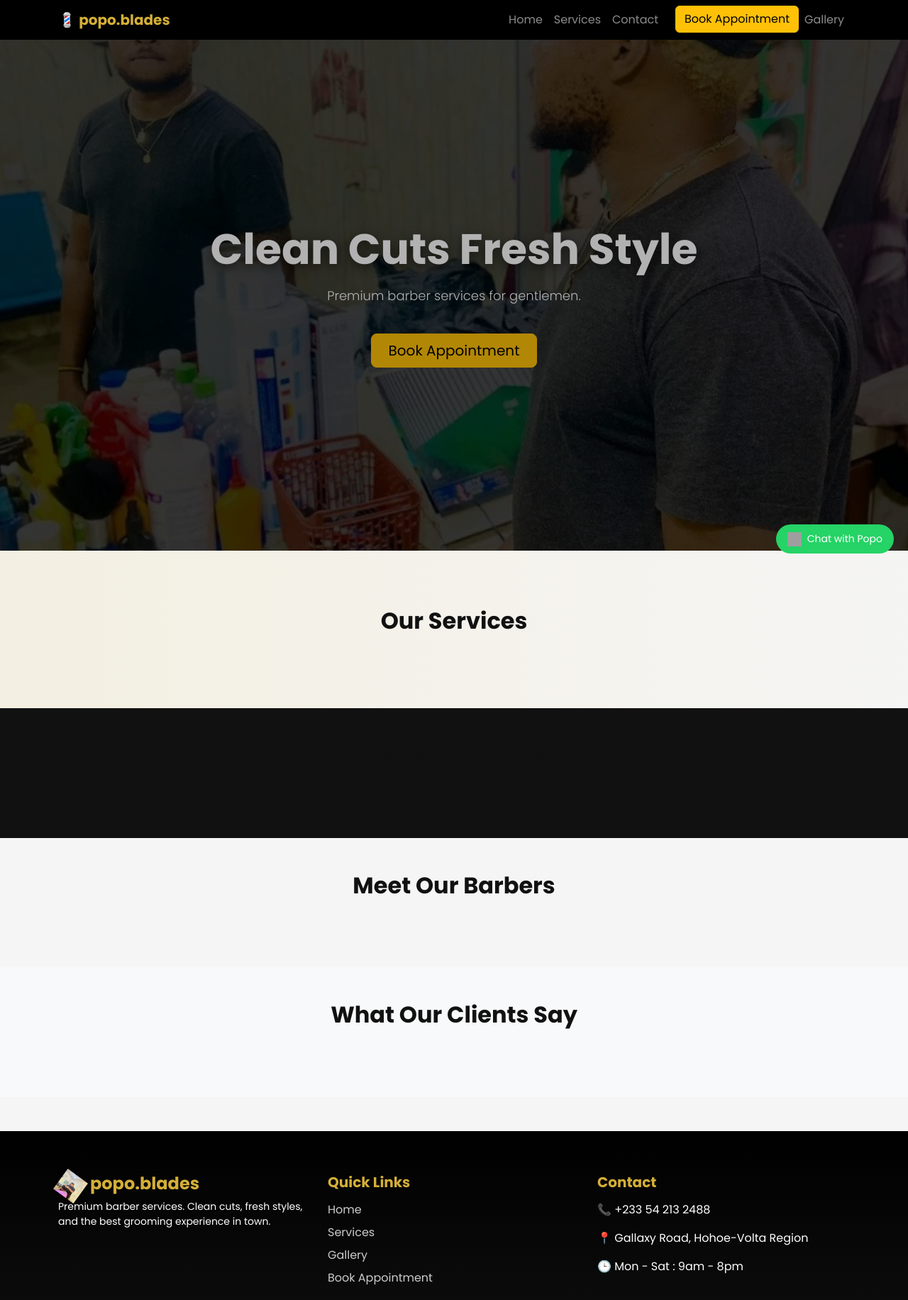
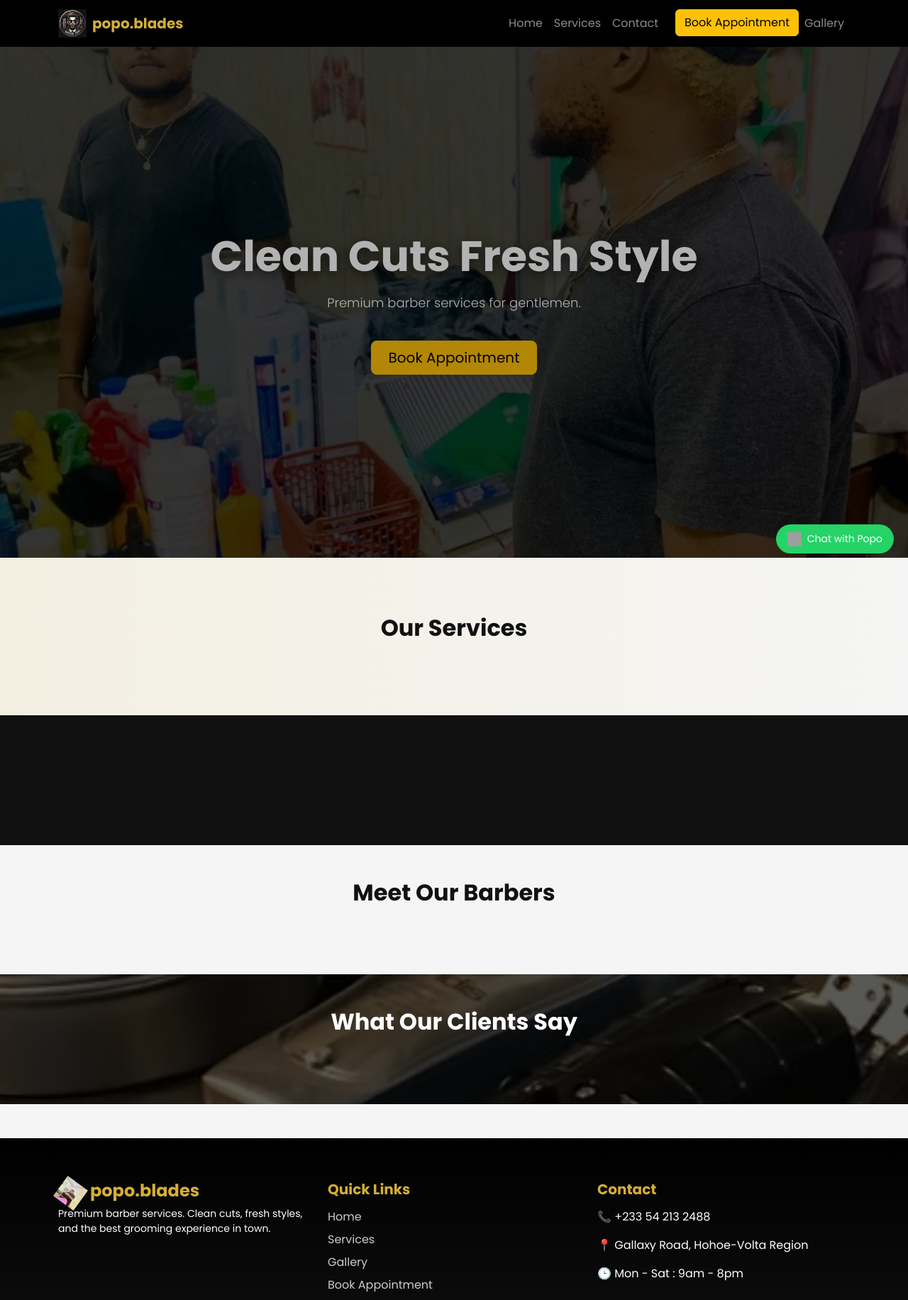
Before and after one commit to courageadawuduaar-cmd/popo, a Django app: page / in a window 1280 px wide. Shown: the top 1832 px of the page at 71% size. Run offline with Django 5.2, Linux system fonts and the light colour scheme; data that the repository does not hold is empty; grey boxes are pictures that could not be loaded.

Commit message:
Add animated testimonials section, client images, and navbar logo

```diff
--- a/website/static/website/css/style.css
+++ b/website/static/website/css/style.css
@@ -414,3 +414,82 @@ font-size:40px;
 color:#f5c542;
 margin-bottom:15px;
 }
+
+/* TESTIMONIAL SECTION */
+
+.testimonials-section{
+position:relative;
+overflow:hidden;
+padding:80px 0;
+}
+
+/* MOVING BACKGROUND LAYER */
+
+.bg-animation{
+position:absolute;
+top:0;
+left:0;
+width:300%;
+height:120%;
+background:url("../images/barber-bg.jpg") center/cover no-repeat;
+animation:floatingBg 35s ease-in-out infinite alternate;
+z-index:0;
+}
+
+/* DARK OVERLAY */
+
+.testimonials-section::after{
+content:"";
+position:absolute;
+top:0;
+left:0;
+width:100%;
+height:100%;
+background:rgba(0,0,0,0.65);
+z-index:1;
+}
+
+/* KEEP CONTENT ABOVE */
+
+.testimonials-section .container{
+position:relative;
+z-index:2;
+}
+
+/* TESTIMONIAL CARDS */
+
+.testimonial-card{
+background:white;
+border-radius:30px;
+box-shadow:0 10px 30px rgba(0,0,0,0.3);
+transition:0.3s;
+}
+
+.testimonial-card:hover{
+transform:translateY(-10px);
+}
+
+/* STARS */
+
+.stars{
+color:#f1c40f;
+font-size:18px;
+}
+
+/* FLOATING ANIMATION */
+
+@keyframes floatingBg{
+
+0%{
+transform:translateX(0) translateY(0) scale(1);
+}
+
+50%{
+transform:translateX(-10%) translateY(-3%) scale(1.05);
+}
+
+100%{
+transform:translateX(-20%) translateY(2%) scale(1.08);
+}
+
+}
--- a/website/templates/home.html
+++ b/website/templates/home.html
@@ -127,22 +127,25 @@ style="width:180px; height:180px; object-fit:cover; border:5px solid #d4a017;">
 </div>
 
 </section>
+{% load static %}
 
-<!-- TESTIMONIALS -->
+<section class="testimonials-section py-5">
 
-<section class="py-5 bg-light">
+<div class="bg-animation"></div>
 
 <div class="container">
 
-<h2 class="text-center mb-5">What Our Clients Say</h2>
+<h2 class="text-center text-white mb-5">What Our Clients Say</h2>
 
 <div class="row">
 
 {% for testimonial in testimonials %}
 
-<div class="col-md-4">
+<div class="col-md-4 mb-4">
 
-<div class="card p-4 shadow-sm">
+<div class="testimonial-card p-4 text-center">
+
+<div class="stars mb-2">★★★★★</div>
 
 <p>"{{ testimonial.message }}"</p>
 
@@ -159,5 +162,4 @@ style="width:180px; height:180px; object-fit:cover; border:5px solid #d4a017;">
 </div>
 
 </section>
-
 {% endblock %}
--- a/website/templates/navbar.html
+++ b/website/templates/navbar.html
@@ -1,8 +1,13 @@
+{% load static %}
+
 <nav class="navbar navbar-expand-lg navbar-dark">
 
 <div class="container">
 
-<a class="navbar-brand" href="#">💈 popo.blades</a>
+<a class="navbar-brand d-flex align-items-center" href="{% url 'home' %}">
+    <img src="{% static 'website/images/popo-logo.png' %}" height="40" class="me-2">
+    <span class="fw-bold">popo.blades</span>
+</a>
 
 <button class="navbar-toggler" type="button"
 data-bs-toggle="collapse"
```
Also changed, not shown: website/static/website/images/barber-bg.jpg (added), website/static/website/images/client.png (added), website/static/website/images/popo-logo.png (added).
